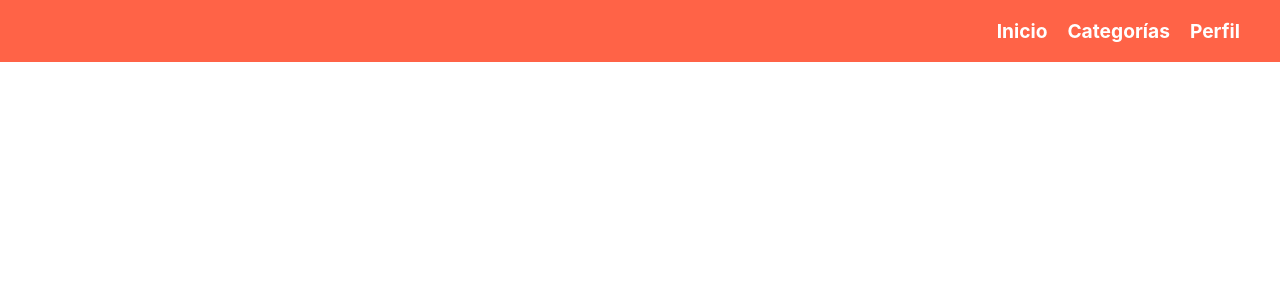
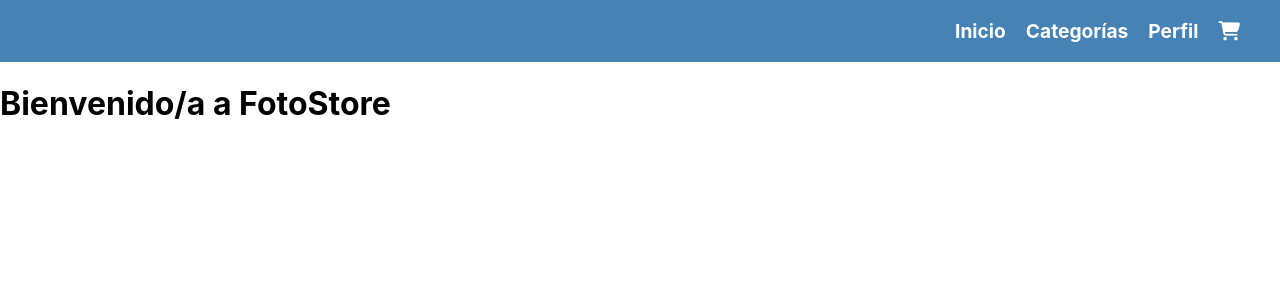
Before and after one commit to GeruMansi/proyecto-fotostore, a React (Create React App) app: page / in a window 1280 px wide. Shown: the top 300 px of the page. Built offline with nearby package versions, Linux system fonts and the light colour scheme.

Commit message:
se agregó CartWidget y ItemListContainer

```diff
--- a/public/index.html
+++ b/public/index.html
@@ -24,7 +24,9 @@
       work correctly both with client-side routing and a non-root public URL.
       Learn how to configure a non-root public URL by running `npm run build`.
     -->
-    <title>React App</title>
+    <title>FotoStore</title>
+
+    <script src="https://kit.fontawesome.com/ea4408f4ad.js" crossorigin="anonymous"></script>
   </head>
   <body>
     <noscript>You need to enable JavaScript to run this app.</noscript>
--- a/src/App.css
+++ b/src/App.css
@@ -1,5 +1,5 @@
 nav {
-  background-color: tomato;
+  background-color: steelblue;
   color: white;
   font-size: 1.2em;
   font-weight: 700;
--- a/src/App.js
+++ b/src/App.js
@@ -1,10 +1,12 @@
 import './App.css';
 import NavBar from './components/NavBar';
+import ItemListContainer from './components/ItemListContainer';
 
 function App() {
   return (
     <>
       <NavBar />
+      <ItemListContainer greeting={'Bienvenido/a a FotoStore'}/>
     </>
   );
 }
--- /dev/null
+++ b/src/components/CartWidget.js
@@ -0,0 +1,9 @@
+import React from "react";
+
+function CartWidget() {
+    return (
+        <i class="fas fa-shopping-cart"></i>
+    )
+}
+
+export default CartWidget
--- /dev/null
+++ b/src/components/ItemListContainer.js
@@ -0,0 +1,9 @@
+import React from "react";
+
+function ItemListContainer({greeting}) {
+    return (
+        <h1>{greeting}</h1>
+    )
+}
+
+export default ItemListContainer
--- a/src/components/NavBar.js
+++ b/src/components/NavBar.js
@@ -1,4 +1,5 @@
 import React from "react";
+import CartWidget from "./CartWidget";
 
 export default function NavBar() {
     return (
@@ -7,6 +8,7 @@
                 <li><a href="#">Inicio</a></li>
                 <li><a href="#">Categorías</a></li>
                 <li><a href="#">Perfil</a></li>
+                <li><a href="#"><CartWidget /></a></li>
             </ul>
         </nav>
     )
```
